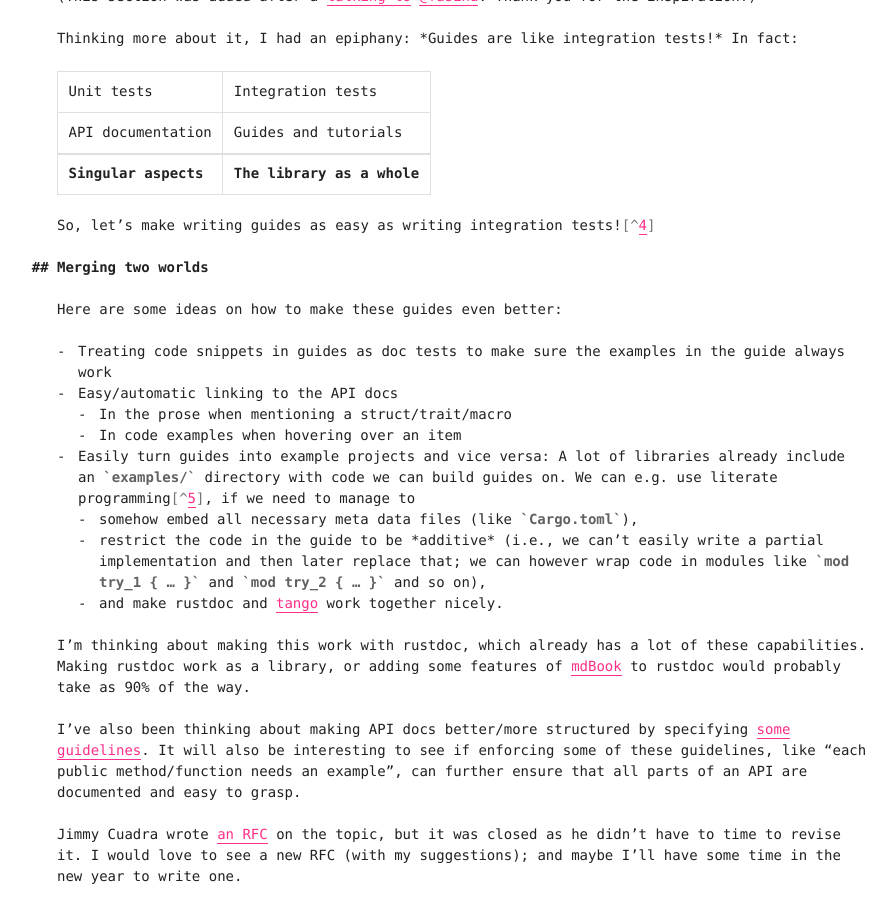
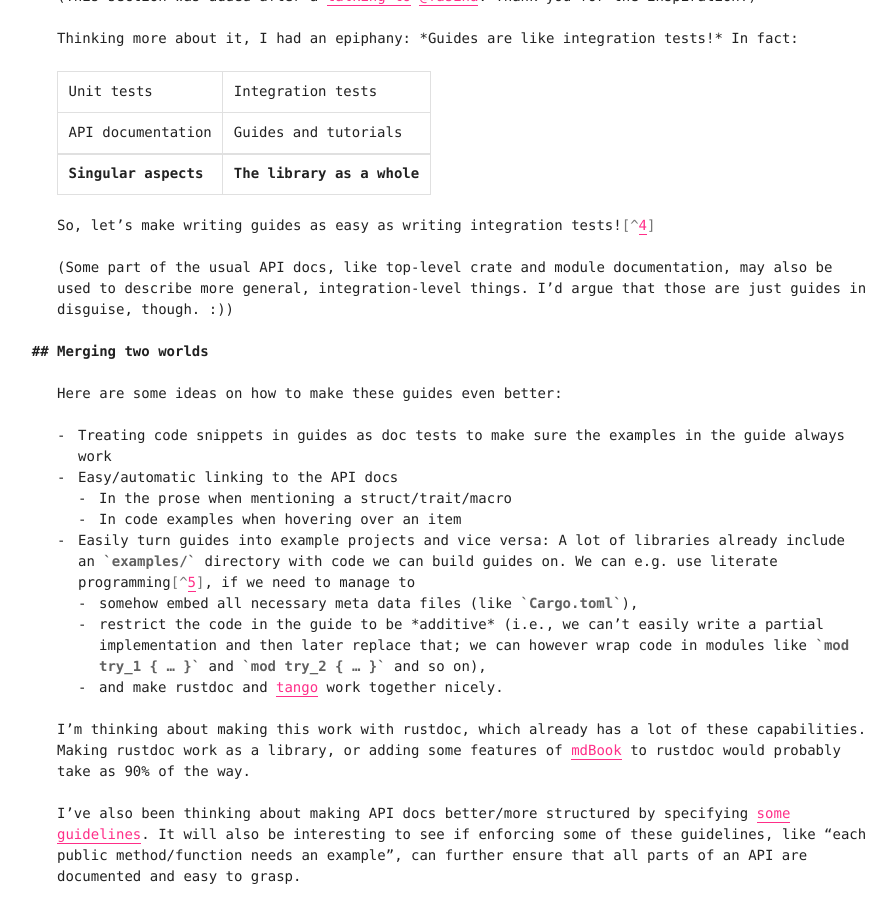
Before and after one commit to killercup/scribbles, a Jekyll site: the page built from _posts/2016-12-28-teaching-libraries.md, in a window 1280 px wide and 900 px high, scrolled down 1525 px. Shown: the whole window, without its empty margins (177-1073 px from the left). Built offline with Jekyll 4.4.1, drawn with Linux system fonts in a browser that asks for light colours.

Commit message:
Teaching libraries: Guides in disguise

```diff
--- a/_posts/2016-12-28-teaching-libraries.md
+++ b/_posts/2016-12-28-teaching-libraries.md
@@ -70,6 +70,8 @@ Thinking more about it, I had an epiphany: *Guides are like integration tests!*
 
 So, let's make writing guides as easy as writing integration tests![^cargo-tests]
 
+(Some part of the usual API docs, like top-level crate and module documentation, may also be used to describe more general, integration-level things. I'd argue that those are just guides in disguise, though. :))
+
 [^cargo-tests]: Rust's package manager Cargo makes it really easy to put a bunch of source files in a `tests/` directory and treat each of these files as an application that depends on your library.
 
 ## Merging two worlds
```
